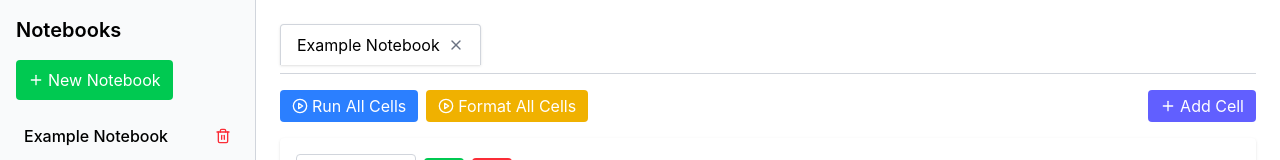
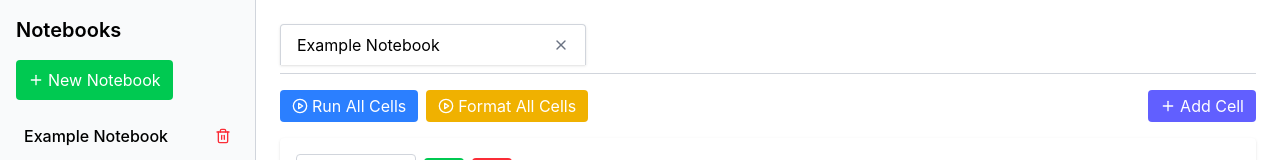
Before and after one commit to dmenezesgabriel/computational-notebook, a React (Vite) app: page / in a window 1280 px wide. Both pictures are taken after a click on the item "Example Notebook". Shown: the top 160 px of the page. Built offline with nearby package versions, Linux system fonts and the light colour scheme.

Commit message:
add editing notebook name

```diff
--- a/src/App.tsx
+++ b/src/App.tsx
@@ -619,6 +619,13 @@ b;`,
     );
   };
 
+  // Update a notebook's title.
+  const updateNotebookTitle = (id: number, newTitle: string) => {
+    setNotebooks(
+      notebooks.map((nb) => (nb.id === id ? { ...nb, title: newTitle } : nb))
+    );
+  };
+
   // Get the active notebook.
   const activeNotebook = notebooks.find((nb) => nb.id === activeNotebookId);
 
@@ -673,7 +680,12 @@ b;`,
                     : "bg-gray-100 text-gray-600"
                 }`}
               >
-                <span>{nb.title}</span>
+                <input
+                  type="text"
+                  value={nb.title}
+                  onChange={(e) => updateNotebookTitle(id, e.target.value)}
+                  className="bg-transparent border-none focus:outline-none"
+                />
                 <button
                   onClick={(e) => {
                     e.stopPropagation();
```
